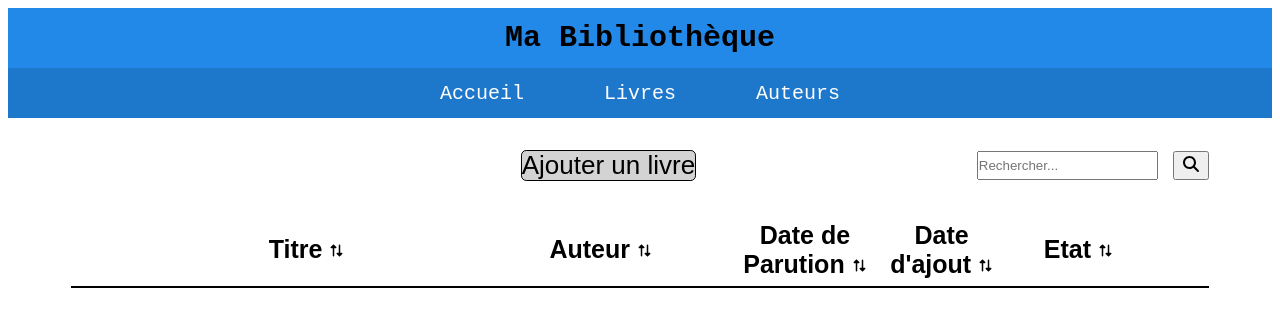
After one commit to ABottereau/Project-Library, a PHP site: template View/bookList.html.php in a window 1280 px wide. The commit adds this page. Shown: the top 327 px of the page. Run offline with PHP 8.4, Linux system fonts and the light colour scheme; the template is opened without the code that fills it, so the values that code supplies are empty; some libraries are stand-ins or nearby versions.

Commit message:
function list on BookController

```diff
--- a/Controller/AuthorController.php
+++ b/Controller/AuthorController.php
@@ -17,7 +17,7 @@ class AuthorController
         $authors = $statement->fetchAll(PDO::FETCH_FUNC, function($id, $firstName, $lastName) {
             return new Author($id, $firstName, $lastName);
         });
-        include('./View/AuthorList.html.php');
+        include('./View/authorList.html.php');
         foreach($authors as $author) {
             echo '<tr>';
             echo '<td>' . $author->getFirstName() . '</td>';
--- a/Controller/CategoryController.php
+++ b/Controller/CategoryController.php
@@ -1,2 +1 @@
 <?php
-echo 'Ceci est le CategoryController';
--- /dev/null
+++ b/View/bookList.html.php
@@ -0,0 +1,29 @@
+    <main>
+        <div class="button-and-search-container">
+            <div class="add-button-container">
+                <a class="add-button" href="add-book.html">Ajouter un livre</a>
+            </div>
+            <form class="search-form">
+                <input type="text" placeholder="Rechercher..." />
+                <button type="submit" class="search-button"><img class="search-button-img"
+                        src="../data/image/magnifying-glass-solid-full.svg" alt="loupe de recherche"></button>
+            </form>
+        </div>
+        <table>
+            <thead>
+                <tr>
+                    <th scope="col" class="table-column-image"></th>
+                    <th scope="col" class="table-column-title">Titre&nbsp;<img class="sorting-arrows"
+                            src="../data/image/up-down-solid-full.svg" alt="icone fleches tri"></th>
+                    <th scope="col" class="table-column-author">Auteur&nbsp;<img class="sorting-arrows"
+                            src="../data/image/up-down-solid-full.svg" alt="icone fleches tri"></th>
+                    <th scope="col" class="table-column-date">Date de Parution&nbsp;<img class="sorting-arrows"
+                            src="../data/image/up-down-solid-full.svg" alt="icone fleches tri"></th>
+                    <th scope="col" class="table-column-date">Date d'ajout&nbsp;<img class="sorting-arrows"
+                            src="../data/image/up-down-solid-full.svg" alt="icone fleches tri"></th>
+                    <th scope="col" class="table-column-state">Etat&nbsp;<img class="sorting-arrows"
+                            src="../data/image/up-down-solid-full.svg" alt="icone fleches tri"></th>
+                    <th scope="col" class="table-column-edit-delete"></th>
+                </tr>
+            </thead>
+            <tbody>
--- a/index.php
+++ b/index.php
@@ -1,12 +1,14 @@
 <?php
 include('view/head.html.php');
 include('Controller/AuthorController.php');
+include('Controller/BookController.php');
+include('Controller/CategoryController.php');
 require_once 'config/config.php';
 
 $infos_uri = explode('/', $_SERVER['REQUEST_URI']);
 $controller = ucfirst($infos_uri[1]).'Controller';
-if ($controller != 'AuthorController') {
-    die ('Page not found');
+if ($controller != ('AuthorController' || 'BookController' || 'CategoryController')) {
+    die ('Controller not found');
 }
 
 $action = $infos_uri[2];
```
Also changed, not shown: Controller/BookController.php (+34 -10 lines).
